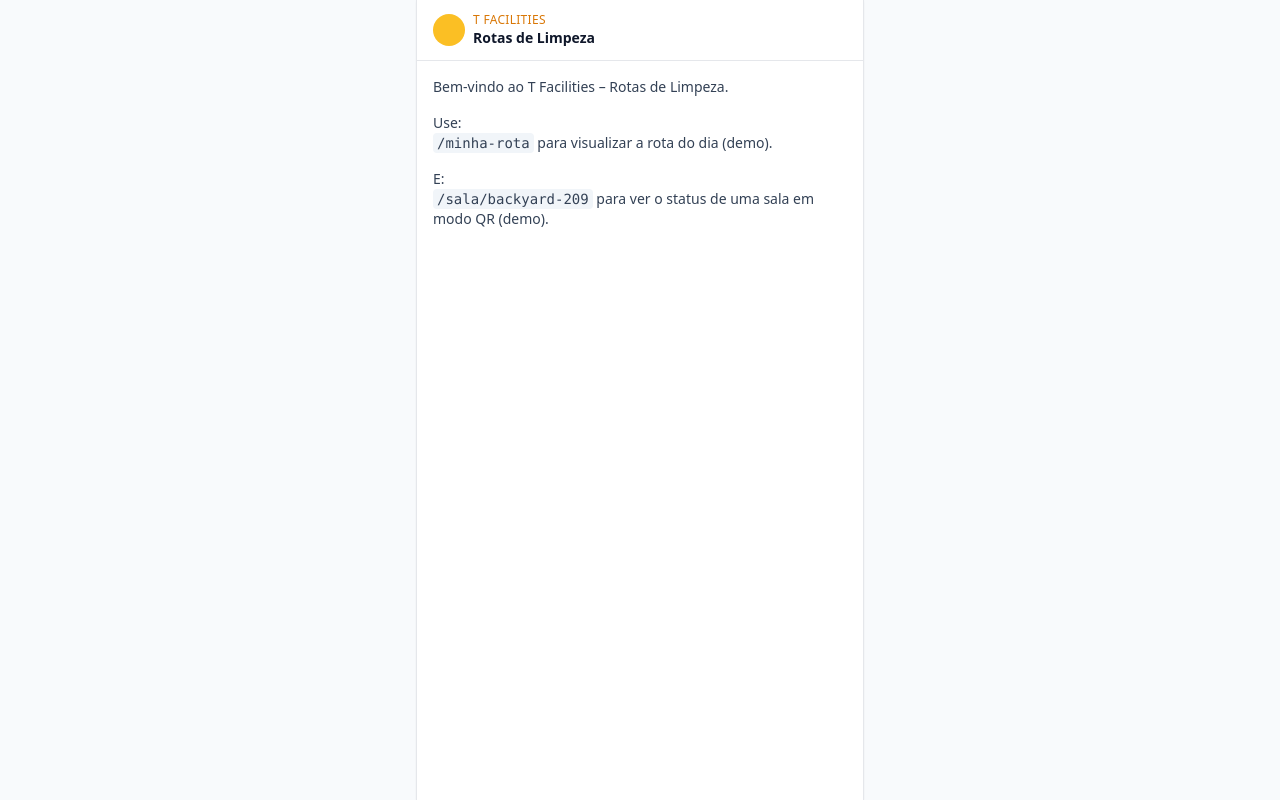
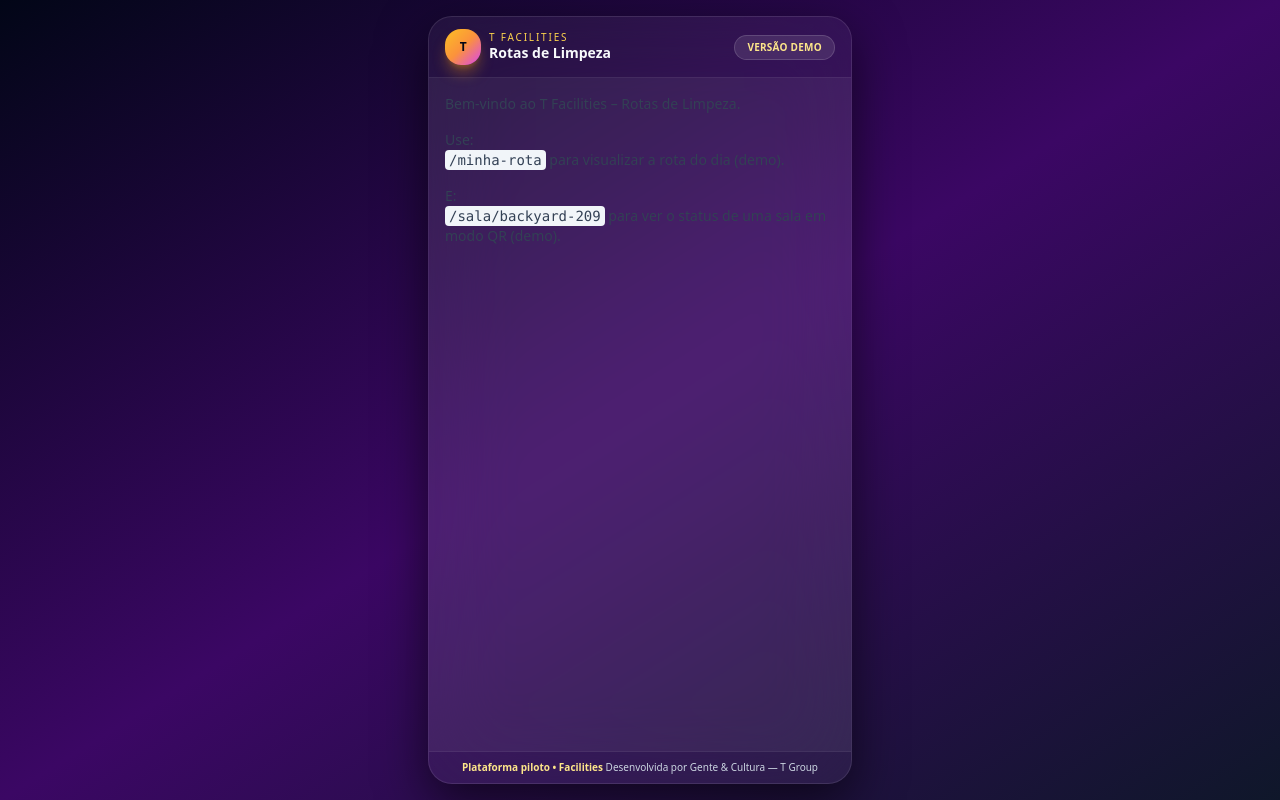
Before and after one commit to morenotgroup/t-facilities-rotas, a Next.js app: page / in a window 1280 px wide. Built offline with nearby package versions, Linux system fonts and the light colour scheme.

Commit message:
Refactor layout with new styling and structure

```diff
--- a/app/layout.tsx
+++ b/app/layout.tsx
@@ -1,4 +1,3 @@
-// app/layout.tsx
 import './globals.css'
 import type { Metadata } from 'next'
 
@@ -14,18 +13,46 @@ export default function RootLayout({
 }) {
   return (
     <html lang="pt-BR">
-      <body className="min-h-screen bg-slate-50 text-slate-900">
-        <div className="mx-auto flex min-h-screen max-w-md flex-col border-x bg-white shadow-sm">
-          <header className="flex items-center gap-2 border-b px-4 py-3">
-            <div className="h-8 w-8 rounded-full bg-amber-400" />
-            <div>
-              <p className="text-xs uppercase tracking-wide text-amber-600">
-                T Facilities
-              </p>
-              <p className="text-sm font-semibold">Rotas de Limpeza</p>
-            </div>
-          </header>
-          <main className="flex-1 overflow-y-auto">{children}</main>
+      <body className="min-h-screen bg-gradient-to-br from-slate-950 via-purple-950 to-slate-900 text-slate-50">
+        <div className="mx-auto flex min-h-screen max-w-md flex-col px-3 py-4">
+          {/* “Moldura” glass principal */}
+          <div className="flex flex-1 flex-col overflow-hidden rounded-3xl border border-white/10 bg-white/5 shadow-[0_18px_50px_rgba(0,0,0,0.6)] backdrop-blur-2xl">
+            {/* Topbar */}
+            <header className="flex items-center justify-between border-b border-white/10 px-4 py-3">
+              <div className="flex items-center gap-2">
+                <div className="flex h-9 w-9 items-center justify-center rounded-2xl bg-gradient-to-br from-amber-400 via-orange-400 to-fuchsia-500 shadow-lg shadow-amber-500/40">
+                  <span className="text-xs font-black tracking-tight text-slate-950">
+                    T
+                  </span>
+                </div>
+                <div className="leading-tight">
+                  <p className="text-[10px] uppercase tracking-[0.18em] text-amber-300">
+                    T Facilities
+                  </p>
+                  <p className="text-sm font-semibold text-slate-50">
+                    Rotas de Limpeza
+                  </p>
+                </div>
+              </div>
+
+              <div className="rounded-full border border-white/15 bg-white/10 px-3 py-1 text-[10px] font-semibold uppercase tracking-wide text-amber-200">
+                Versão demo
+              </div>
+            </header>
+
+            <main className="flex-1 overflow-y-auto bg-gradient-to-b from-white/5 via-white/2 to-white/5">
+              {children}
+            </main>
+
+            <footer className="border-t border-white/10 px-4 py-2 text-center text-[10px] text-slate-300/80">
+              <span className="font-semibold text-amber-200">
+                Plataforma piloto • Facilities
+              </span>{' '}
+              <span className="text-slate-300">
+                Desenvolvida por Gente &amp; Cultura — T Group
+              </span>
+            </footer>
+          </div>
         </div>
       </body>
     </html>
```
